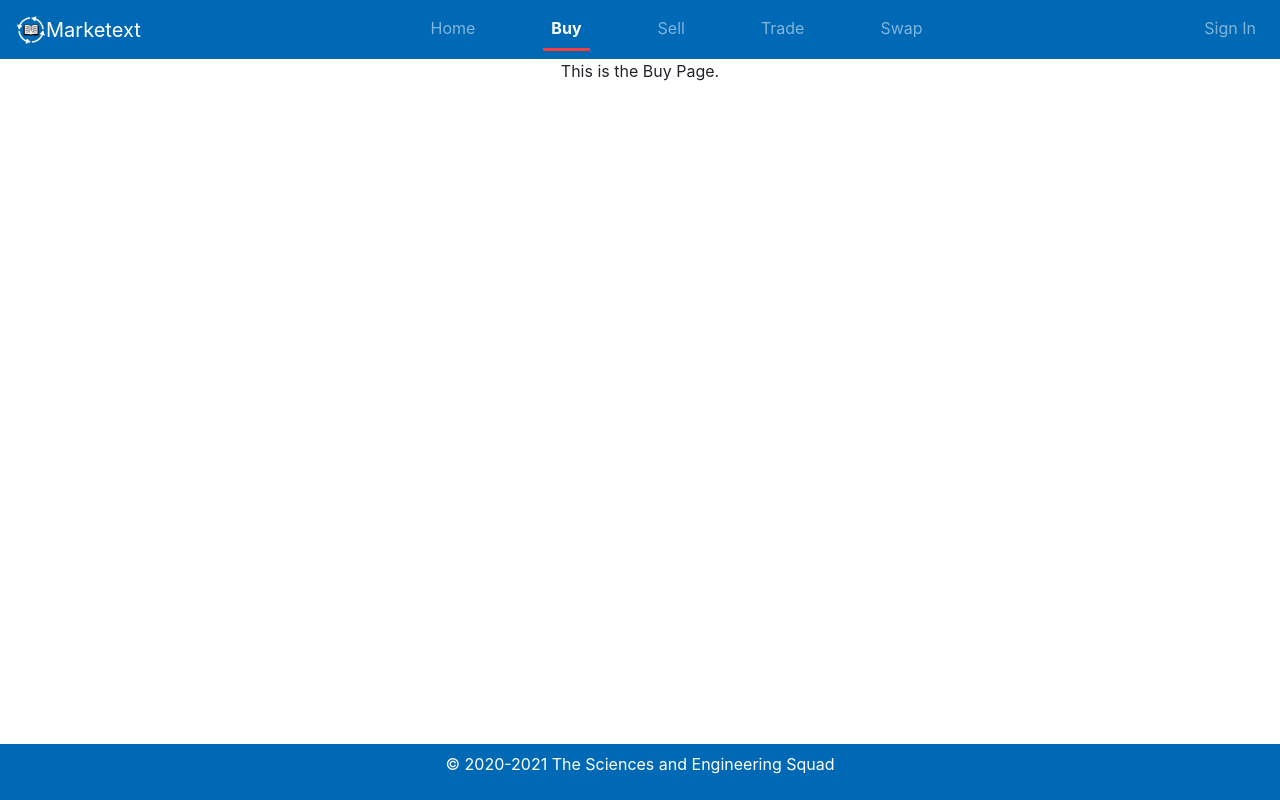
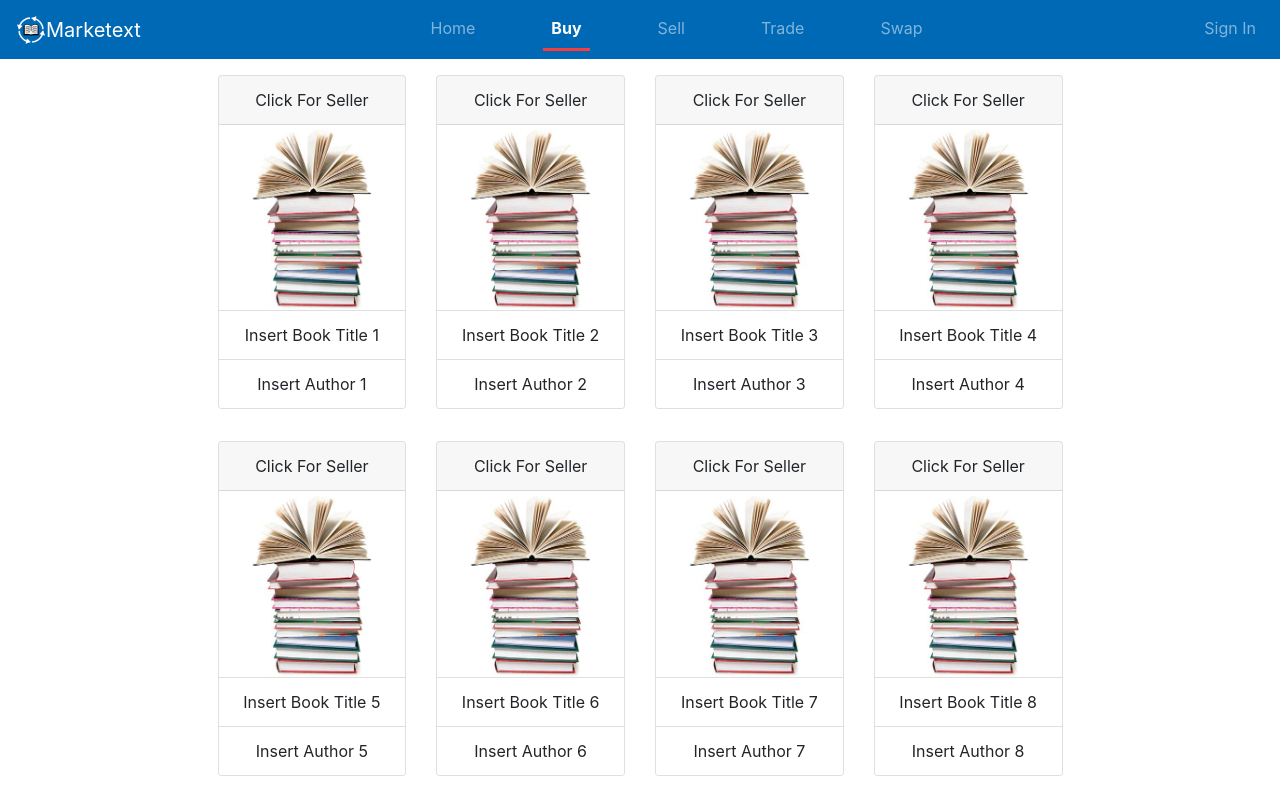
Before and after one commit to The-Sciences-and-Engineering-Squad/Marketext, a React (Create React App) app in the folder client/: page /Buy in a window 1280 px wide. Shown: the top 800 px of the page. Built offline with nearby package versions, Linux system fonts and the light colour scheme.

Commit message:
Rendered Textbook from state

```diff
--- a/client/src/components/MainPages/Buy/Buy.css
+++ b/client/src/components/MainPages/Buy/Buy.css
@@ -0,0 +1,4 @@
+.row-resize{
+  width: 70%;
+  margin: auto;
+}
--- a/client/src/components/MainPages/Buy/Buy.js
+++ b/client/src/components/MainPages/Buy/Buy.js
@@ -1,12 +1,48 @@
 import React from 'react';
+import Container from 'react-bootstrap/Container';
+import Row from 'react-bootstrap/Row';
+import Col from 'react-bootstrap/Col';
+import Card from 'react-bootstrap/Card';
+import ListGroup from 'react-bootstrap/ListGroup';
+import ListGroupItem from 'react-bootstrap/ListGroupItem';
+
+import sampletextbook from '../../../public/sampletextbook.jpg'
 import './Buy.css'
 
 export default class Buy extends React.Component {
   render() {
+    var textbooks = [
+      {title: "Insert Book Title 1", author: "Insert Author 1"},
+      {title: "Insert Book Title 2", author: "Insert Author 2"},
+      {title: "Insert Book Title 3", author: "Insert Author 3"},
+      {title: "Insert Book Title 4", author: "Insert Author 4"},
+      {title: "Insert Book Title 5", author: "Insert Author 5"},
+      {title: "Insert Book Title 6", author: "Insert Author 6"},
+      {title: "Insert Book Title 7", author: "Insert Author 7"},
+      {title: "Insert Book Title 8", author: "Insert Author 8"},
+      {title: "Insert Book Title 9", author: "Insert Author 9"},
+    ];
+
     return (
-      <div>
-        This is the Buy Page.
-      </div>
+      <Container fluid>
+        <Row className="row-resize">
+          {textbooks.map((list, index) => (
+            <Col key={index} sm="6" md="4" lg="3" className="my-3">
+              <Card className="text-center">
+                <Card.Header>
+                  Click For Seller
+                </Card.Header>
+                <Card.Img src={sampletextbook} />
+                <ListGroup className="list-group-flush">
+                  <ListGroupItem>{list.title}</ListGroupItem>
+                  <ListGroupItem>{list.author}</ListGroupItem>
+                </ListGroup>
+              </Card>
+            </Col>
+          ))
+          }
+        </Row>
+      </Container>
     );
   }
 }
```
Also changed, not shown: client/src/public/sampletextbook.jpg (added).
